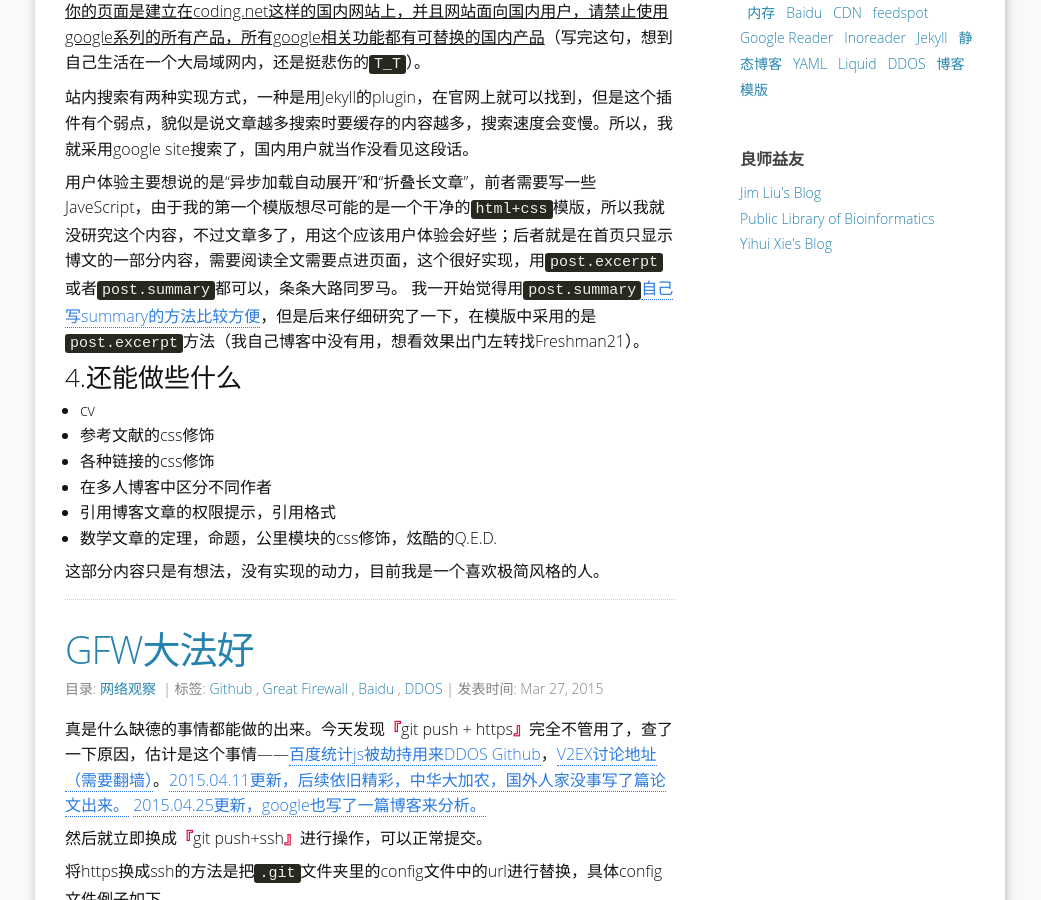
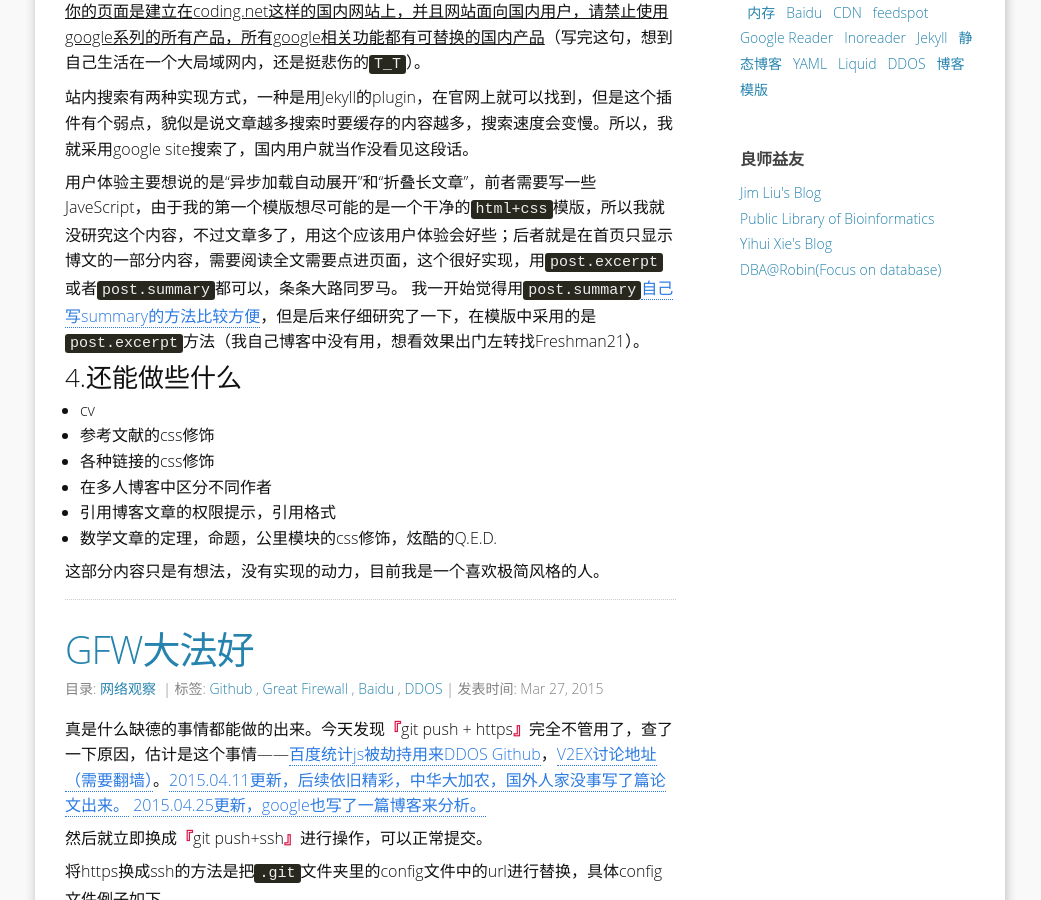
Before and after one commit to yulijia/cn, a Jekyll site: the page built from index.html, in a window 1280 px wide and 900 px high, scrolled down 1552 px. Shown: the whole window, without its empty margins (120-1161 px from the left). Built offline with Jekyll 4.4.1, drawn with Linux system fonts in a browser that asks for light colours; some web fonts are replaced; the list of posts is cut into pages by our own code; some of the changed lines change nothing that is shown.

Commit message:
update blogroll list

```diff
--- a/_config.yml
+++ b/_config.yml
@@ -66,7 +66,9 @@
    - name: Yihui Xie's Blog
      href: http://yihui.name
      title: R界小前锋谢益辉，knitr作者
-
+   - name: DBA@Robin(Focus on database)
+     href: http://dbarobin.com
+     title: 我个人github项目的第一个捐助人（未遂他愿），由于项目本身不具备什么价值，最终十动然拒了
 ### Build settings
 markdown: kramdown
 highlighter: pygments
```
